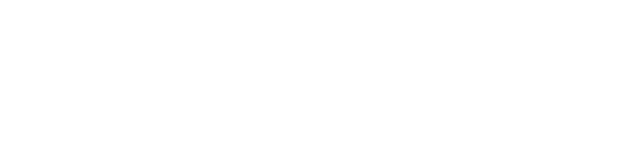
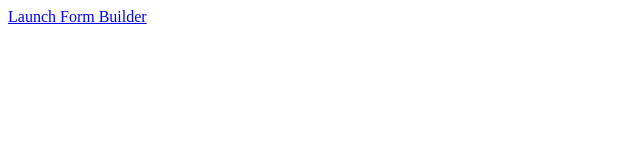
Before and after one commit to srinibharath/srinibharath.github.io, a plain HTML site: page leadform-demo.html in a window 1280 px wide. Shown: the whole page, without its empty margins (0-640 px from the left). Drawn offline with nearby package versions, Linux system fonts and the light colour scheme.

Commit message:
Update leadform-demo.html

```diff
--- a/leadform-demo.html
+++ b/leadform-demo.html
@@ -1,6 +1,6 @@
 <html>
 <head>
-<script src="jquery-3.4.1.min.js"/>
+  <script src="jquery-3.4.1.min.js"></script>
 </head>
 <body>
 <a href="javascript:void(0);" id="fb-form-builder">Launch Form Builder</a>
```
